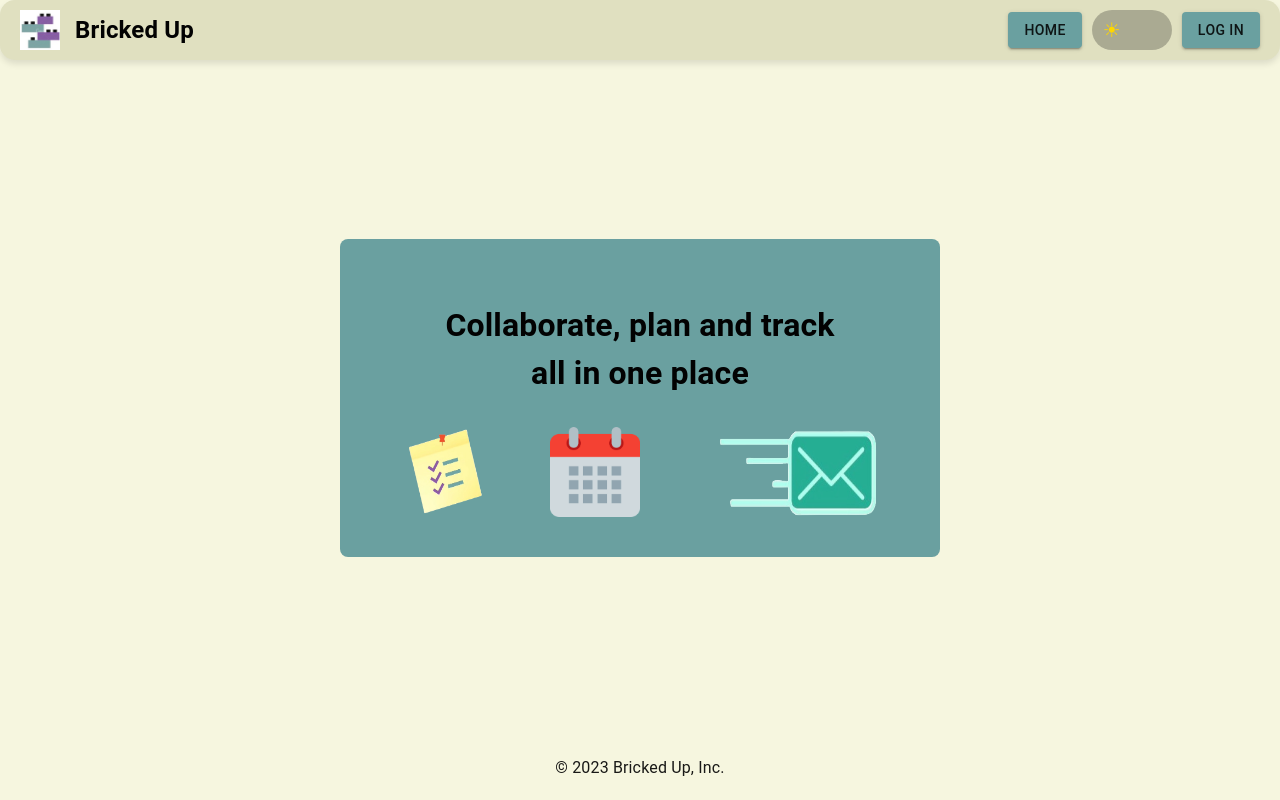
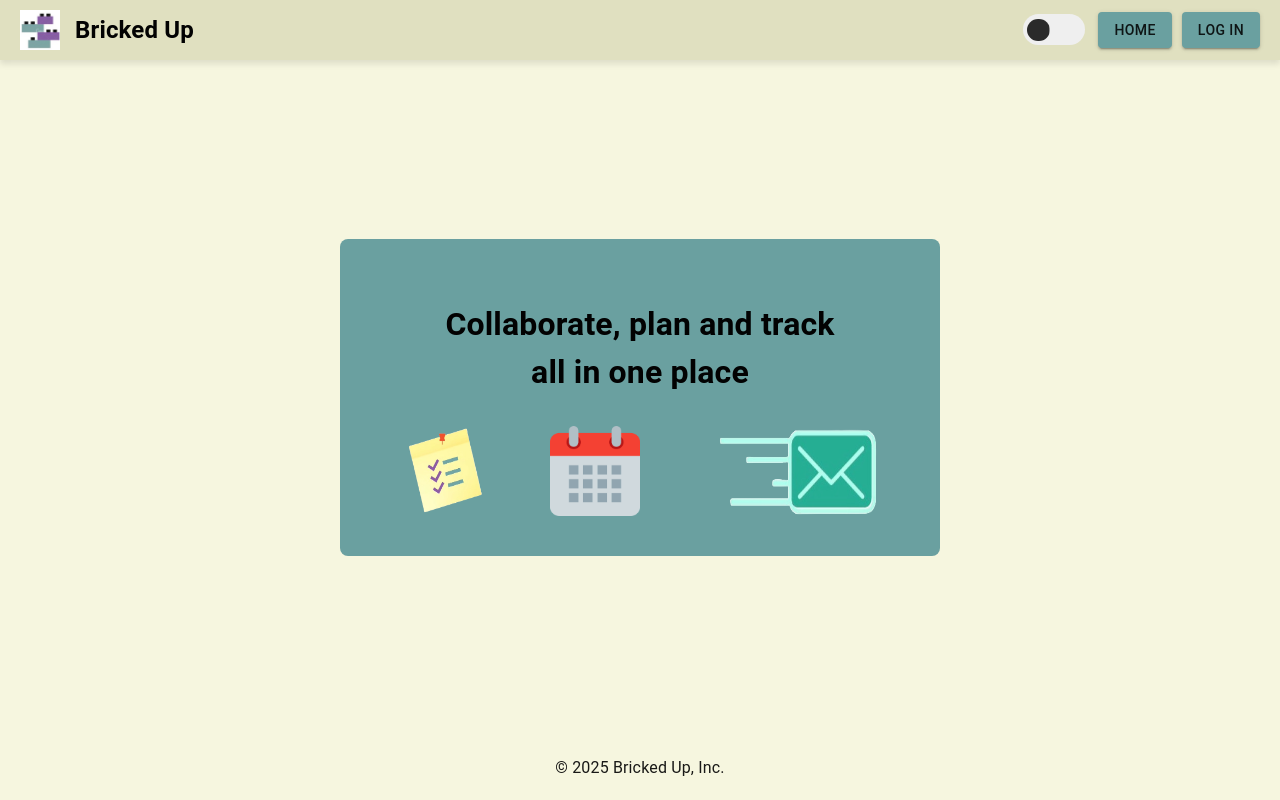
Before and after one commit to bricked-up/Frontend, a React (Create React App) app: page / in a window 1280 px wide. Built offline with nearby package versions, Linux system fonts and the light colour scheme.

Commit message:
Changes the CSS for theme toggle

```diff
--- a/src/Components/NavBar.tsx
+++ b/src/Components/NavBar.tsx
@@ -41,8 +41,8 @@ const NavBar: React.FC = () => {
         <span className="company-name">Bricked Up</span>
       </div>
       <div className="actions">
+        <ThemeToggleButton toggleTheme={toggleTheme} />
         <HomeButton />
-        <ThemeToggleButton toggleTheme={toggleTheme} />
         {user && user.email ? <ProfileButton /> : <LoginButton />}
       </div>
     </nav>
--- a/src/Components/ThemeToggleButton.tsx
+++ b/src/Components/ThemeToggleButton.tsx
@@ -23,15 +23,12 @@ interface ThemeToggleButtonProps {
 const ThemeToggleButton: React.FC<ThemeToggleButtonProps> = ({ toggleTheme }) => {
   const { mode } = useContext(ThemeContext);
   return (
-    <div className="toggle-switch">
-      <input
-        type="checkbox"
-        id="toggle-switch"
-        onChange={toggleTheme}
-        checked={mode === "dark"}
-      />
-      <label htmlFor="toggle-switch"></label>
-    </div>
+    <input
+      type="checkbox"
+      className="theme-checkbox"
+      onChange={toggleTheme}
+      checked={mode === "dark"}
+    />
   );
 };
 
--- a/src/css/NavBar.css
+++ b/src/css/NavBar.css
@@ -3,7 +3,7 @@
   justify-content: space-between;
   align-items: center;
   padding: 10px 20px;
-  border-radius: 15px;
+  border-radius: 0;
   box-shadow: 0px 4px 6px rgba(0, 0, 0, 0.1);
   width: 100%;
 }
--- a/src/css/ThemeToggleButton.css
+++ b/src/css/ThemeToggleButton.css
@@ -1,57 +1,47 @@
-:root {
-  --light: hsl(60, 12%, 62%);
-  --dark: #28292c;
-  --sun: #FFD700;
-  --moon: #ffffff;
-  --link: rgb(27, 129, 112);
-  --link-hover: rgb(24, 94, 82);
+ .theme-checkbox {
+  --toggle-size: 10px;
+  -webkit-appearance: none;
+  -moz-appearance: none;
+  appearance: none;
+  width: 6.25em;
+  height: 3.125em;
+  background: -webkit-gradient(linear, left top, right top, color-stop(50%, #efefef), color-stop(50%, #2a2a2a)) no-repeat;
+  background: -o-linear-gradient(left, #efefef 50%, #2a2a2a 50%) no-repeat;
+  background: linear-gradient(to right, #efefef 50%, #2a2a2a 50%) no-repeat;
+  background-size: 205%;
+  background-position: 0;
+  -webkit-transition: 0.4s;
+  -o-transition: 0.4s;
+  transition: 0.4s;
+  border-radius: 99em;
+  position: relative;
+  cursor: pointer;
+  font-size: var(--toggle-size);
 }
 
-.toggle-switch {
-  position: relative;
-  width: 80px;
-  height: 40px;
+.theme-checkbox::before {
+  content: "";
+  width: 2.25em;
+  height: 2.25em;
+  position: absolute;
+  top: 0.438em;
+  left: 0.438em;
+  background: -webkit-gradient(linear, left top, right top, color-stop(50%, #efefef), color-stop(50%, #2a2a2a)) no-repeat;
+  background: -o-linear-gradient(left, #efefef 50%, #2a2a2a 50%) no-repeat;
+  background: linear-gradient(to right, #efefef 50%, #2a2a2a 50%) no-repeat;
+  background-size: 205%;
+  background-position: 100%;
+  border-radius: 50%;
+  -webkit-transition: 0.4s;
+  -o-transition: 0.4s;
+  transition: 0.4s;
 }
 
-.toggle-switch input {
-  display: none;
+.theme-checkbox:checked::before {
+  left: calc(100% - 2.25em - 0.438em);
+  background-position: 0;
 }
 
-
-.toggle-switch label {
-  display: block;
-  width: 100%;
-  height: 100%;
-  background-color: var(--light);
-  border-radius: 20px;
-  cursor: pointer;
-  position: relative;
-  transition: background 0.3s;
+.theme-checkbox:checked {
+  background-position: 100%;
 }
-
-.toggle-switch input:checked ~ label {
-  background-color: var(--dark);
-}
-
-
-.toggle-switch label::before {
-  content: "\2600";
-  position: absolute;
-  top: 5px;
-  left: 5px;
-  width: 30px;
-  height: 30px;
-  border-radius: 50%;
-  display: flex;
-  align-items: center;
-  justify-content: center;
-  font-size: 20px;
-  color: var(--sun);
-  transition: transform 0.3s, content 0.3s, color 0.3s;
-}
-
-.toggle-switch input:checked ~ label::before {
-  content: "\1F319";
-  transform: translateX(40px);
-  color: var(--moon);
-}
--- a/src/pages/LandingPage.tsx
+++ b/src/pages/LandingPage.tsx
@@ -6,6 +6,20 @@ import stickyNoteIcon from "../assets/sticky_note_icon.png";
 import calendarIcon from "../assets/calendar_icon.png";
 import emailIcon from "../assets/email_icon.png";
 
+/**
+ * The Landing Page for Bricked Up
+ *
+ * Renders the main landing page with a brief introduction and icons representing features.
+ * The background color is dynamically set using the current theme's palette.
+ *
+ * @component
+ * @returns {JSX.Element}
+ *
+ * @example
+ * return(
+ *   <LandingPage />
+ * )
+ */
 const LandingPage: React.FC = () => {
   const theme = useTheme();
 
@@ -64,7 +78,7 @@ const LandingPage: React.FC = () => {
           opacity: 0.9,
         }}
       >
-        © 2023 Bricked Up, Inc.
+        © 2025 Bricked Up, Inc.
       </footer>
     </div>
   );
```
